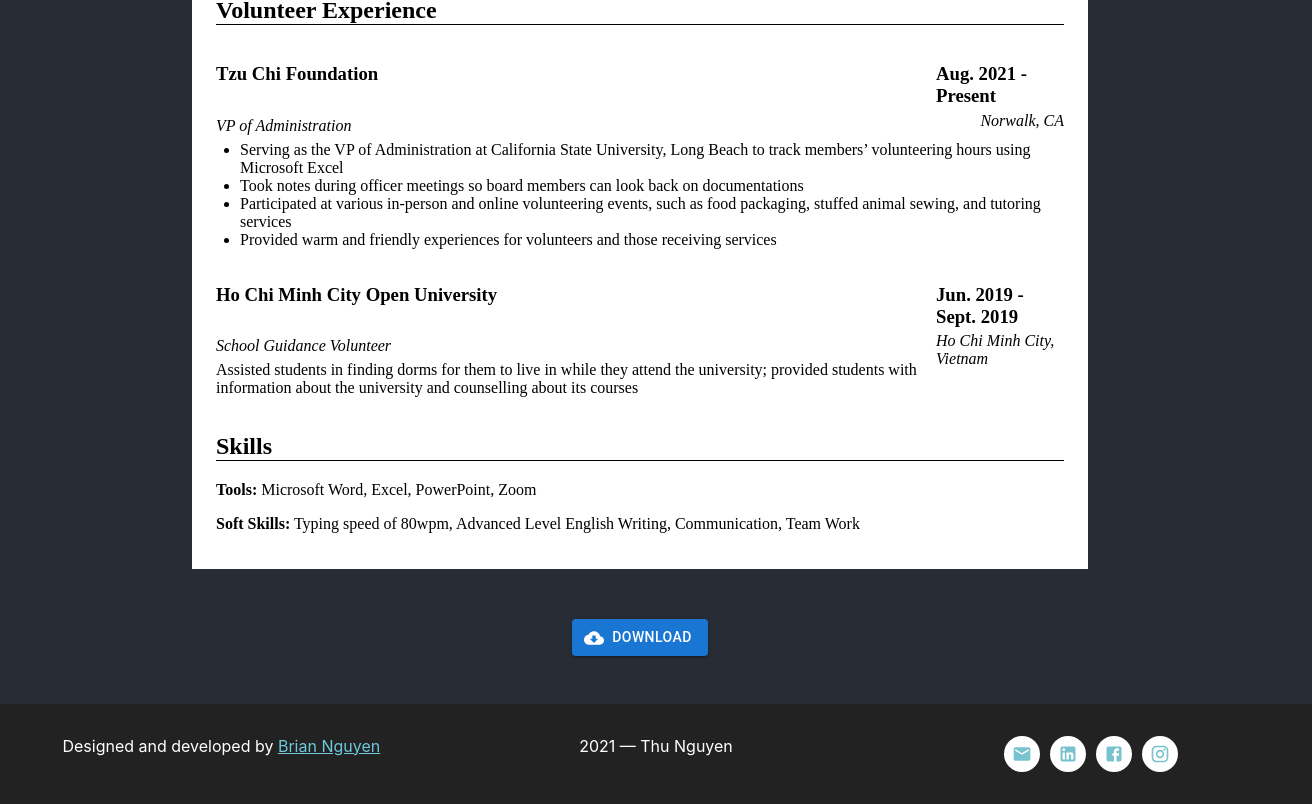
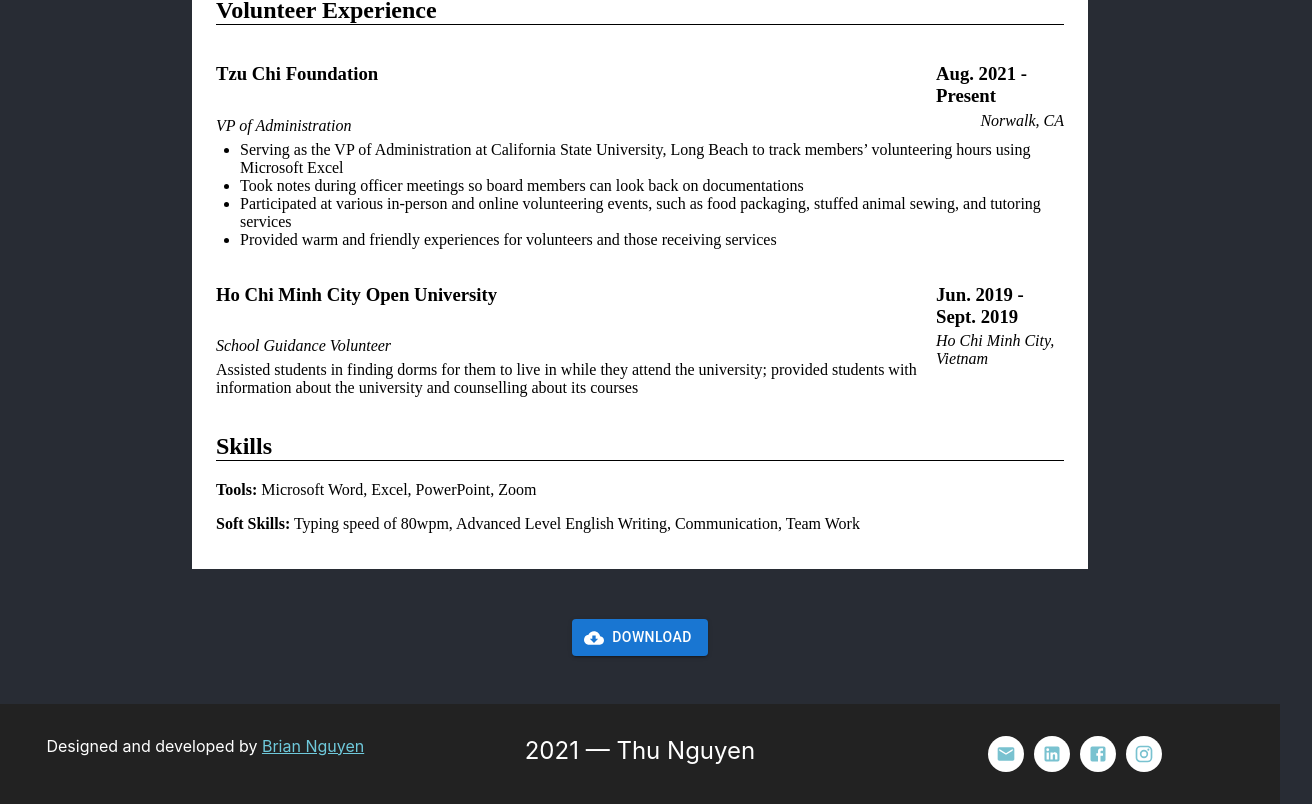
Before and after one commit to Brian-E-Nguyen/Thu-Website, a React (Create React App) app: page /resume in a window 1280 px wide. Shown: the part 932-1736 px from the top of the page, 1312 px wide, since content can reach past the window. Built offline with nearby package versions, Linux system fonts and the light colour scheme.

Commit message:
Footer: more styles

```diff
--- a/src/components/UI/Footer/Footer.css
+++ b/src/components/UI/Footer/Footer.css
@@ -3,8 +3,16 @@
   width: 100%;
   position: absolute;
   margin-top: 3rem;
-  padding: 2rem 1rem;
+  padding: 2rem 0;
   text-align: center;
+}
+
+.footer__section {
+  margin: 0px 0 !important;
+}
+
+.footer__brand {
+  font-size: 1.5rem;
 }
 
 a.footer__link {
--- a/src/components/UI/Footer/Footer.js
+++ b/src/components/UI/Footer/Footer.js
@@ -7,22 +7,25 @@ const Footer = () => {
   return (
     <footer className='footer'>
       <Grid container spacing={3}>
-        <Grid item sm={12} md={4} className='footer__section'>
+        <Grid item xs={12} md={4} className='footer__section'>
+          <div>
             Designed and developed by{' '}
             <a
               href='https://www.brianenguyen.com/'
               target='_blank'
+              rel='noreferrer'
               className='footer__link'
             >
               Brian Nguyen
             </a>
+          </div>
         </Grid>
-        <Grid item sm={12} md={4} className='footer__section'>
+        <Grid item xs={12} md={4} className='footer__section'>
           <section className='footer__brand'>
             {new Date().getFullYear()} — Thu Nguyen
           </section>
         </Grid>
-        <Grid item sm={12} md={4} className='footer__section'>
+        <Grid item xs={12} md={4} className='footer__section'>
           <SocialButtonsSmall />
         </Grid>
       </Grid>
```
Lines whose indentation alone changed are shown as unchanged.
